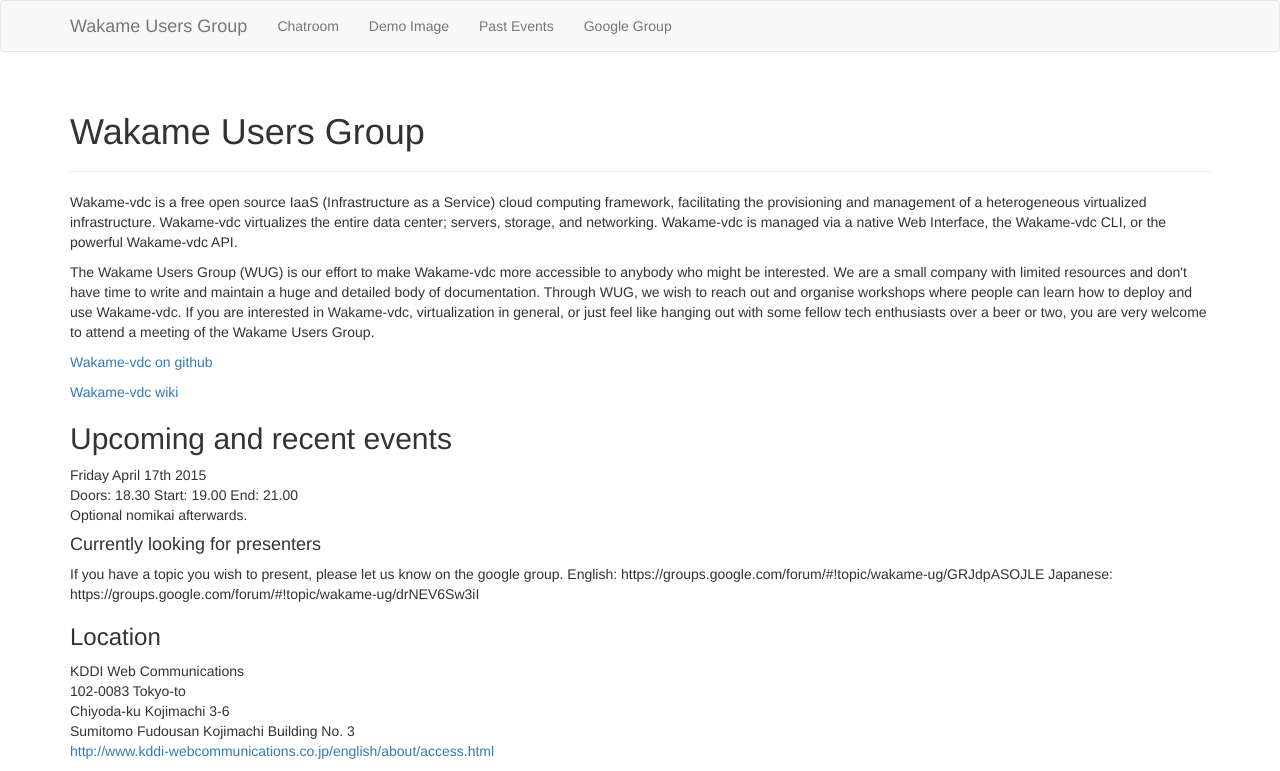
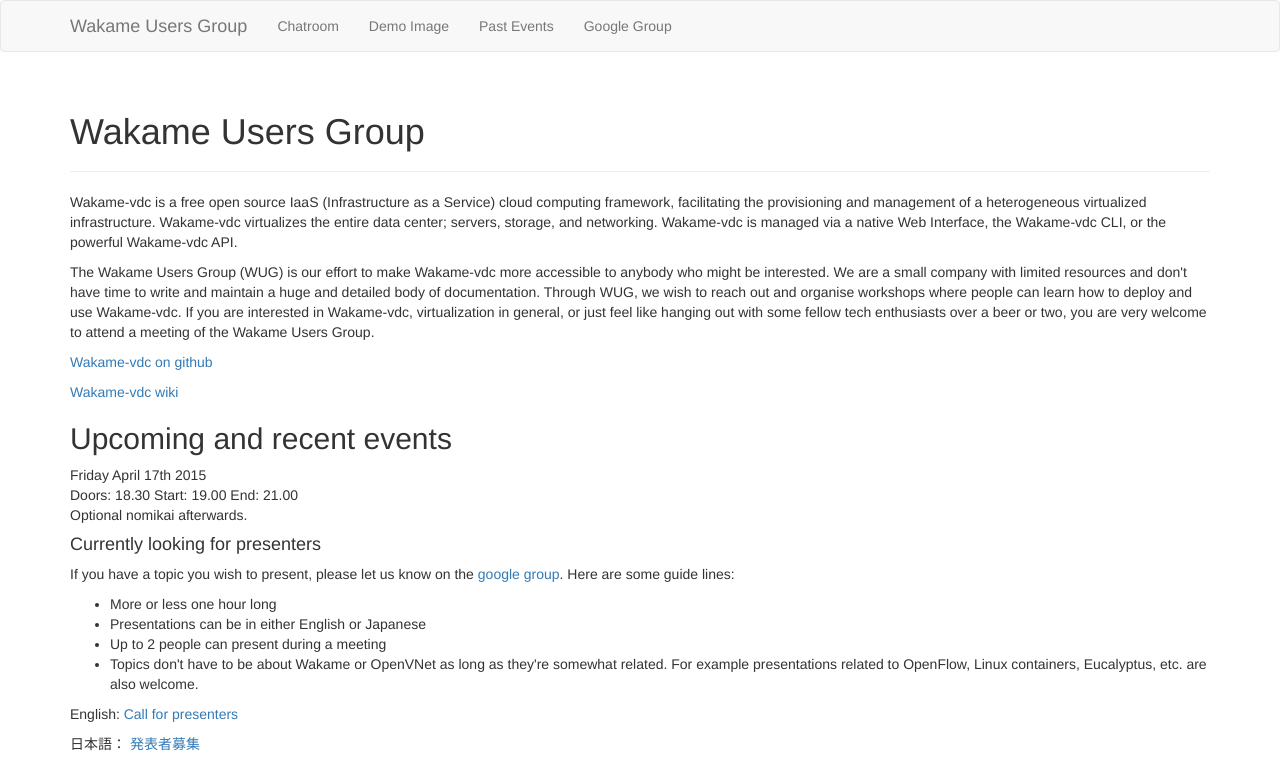
Before and after one commit to wakame/wakame.github.io, a Jekyll site: the page built from index.html, in a window 1280 px wide. Shown: the top 771 px of the page. Built offline with Jekyll 4.4.1, drawn with Linux system fonts in a browser that asks for light colours; nearby versions of some CDN libraries; library files that are not in the unit come from our copies; grey boxes are pictures that could not be loaded.

Commit message:
Fixed up some HTML and included the guidelines directly on the home page

```diff
--- a/index.html
+++ b/index.html
@@ -20,11 +20,18 @@
 
 <h4>Currently looking for presenters</h4>
 
-If you have a topic you wish to present, please let us know on the google group.
+<p>If you have a topic you wish to present, please let us know on the <a href="https://groups.google.com/forum/#!topic/wakame-ug/GRJdpASOJLE">google group</a>. Here are some guide lines:</p>
 
-English: https://groups.google.com/forum/#!topic/wakame-ug/GRJdpASOJLE
+<ul>
+  <li>More or less one hour long</li>
+  <li>Presentations can be in either English or Japanese</li>
+  <li>Up to 2 people can present during a meeting</li>
+  <li>Topics don't have to be about Wakame or OpenVNet as long as they're somewhat related. For example presentations related to OpenFlow, Linux containers, Eucalyptus, etc. are also welcome.</li>
+</ul>
 
-Japanese: https://groups.google.com/forum/#!topic/wakame-ug/drNEV6Sw3iI
+<p>English: <a href="https://groups.google.com/forum/#!topic/wakame-ug/GRJdpASOJLE">Call for presenters</a></p>
+
+<p>日本語： <a href="https://groups.google.com/forum/#!topic/wakame-ug/drNEV6Sw3iI">発表者募集</a></p>
 
 <h3>Location</h3>
 
```
